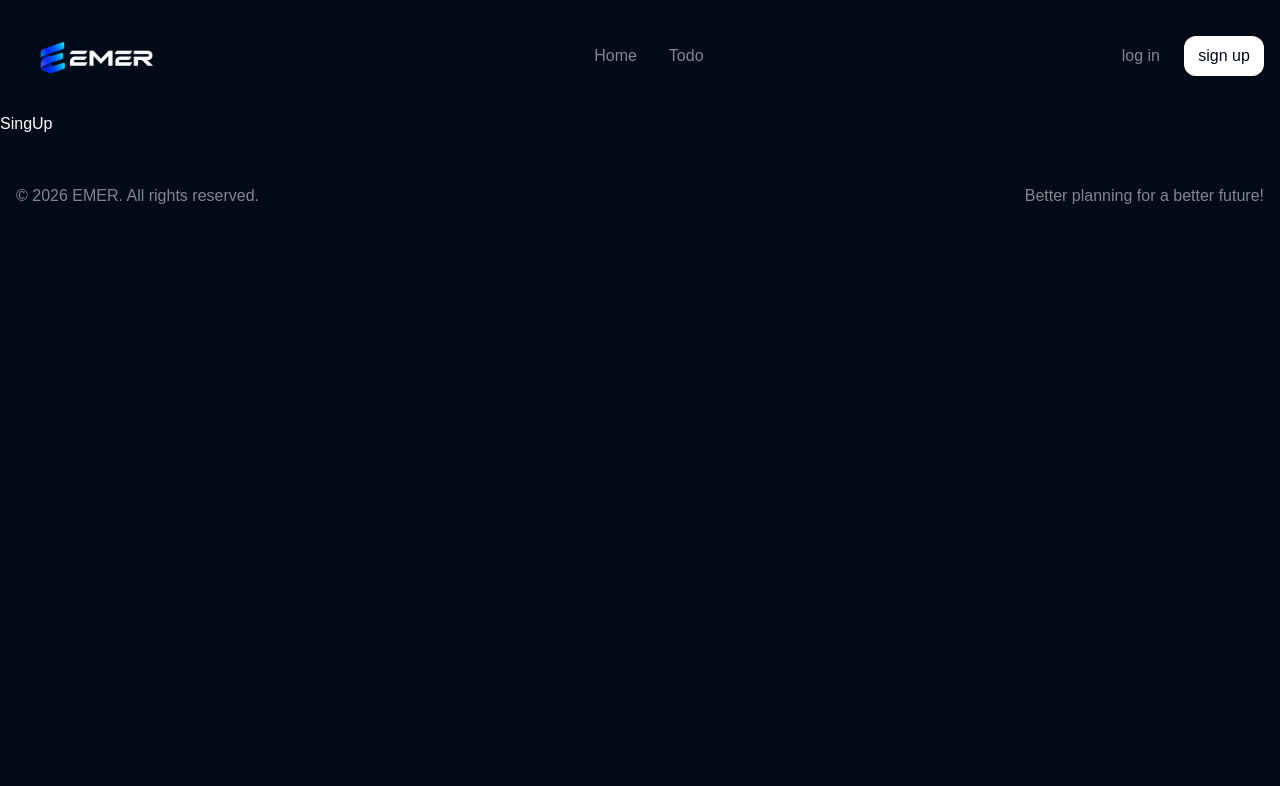
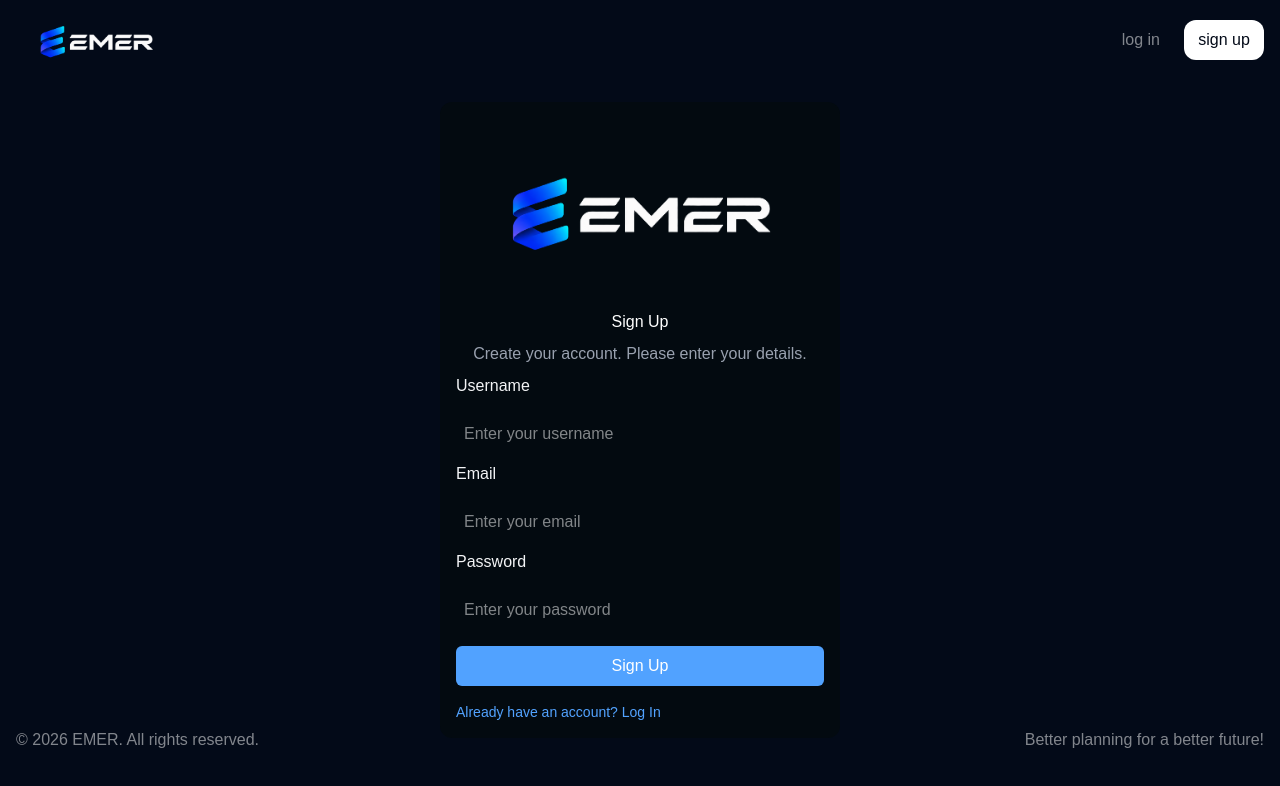
Before and after one commit to ErnestMakarov/emer, a React (Vite) app in the folder frontend/: page /signup in a window 1280 px wide. Shown: the top 786 px of the page. Built offline with nearby package versions, Linux system fonts and the light colour scheme.

Commit message:
login and singup

```diff
--- a/frontend/src/components/layout/Header.tsx
+++ b/frontend/src/components/layout/Header.tsx
@@ -14,19 +14,10 @@ export default function Header() {
 
   return (
     <>
-    <header className="p-4 flex justify-between items-center">
+    <header className="p-4 flex justify-between items-center h-20">
         <NavLink to='/' className="text-lg font-bold">
           <img className='w-40' src="/logo.png" alt="EMER" />
         </NavLink>
-
-        <div className="md:flex gap-8 hidden opacity-50">
-          <NavLink to='/' className="hover:underline">
-            Home
-          </NavLink>
-          <NavLink to='/todo' className="hover:underline">
-            Todo
-          </NavLink>
-        </div>
 
         <div className="flex gap-6 items-center">
 
--- a/frontend/src/pages/LogIn/LogIn.tsx
+++ b/frontend/src/pages/LogIn/LogIn.tsx
@@ -3,22 +3,25 @@ import { NavLink } from 'react-router'
 export default function LogIn() {
   return (
     <section className="h-[calc(100vh-200px)] flex items-center justify-center">
-        <div className="bg-gray-800 p-4 rounded-xl max-w-[400px] mx-auto mt-20 flex flex-col gap-2">
+        <div className="shadow-cyan-500/50 bg-[#030A10] p-4 rounded-xl max-w-[400px] mx-auto mt-20 flex flex-col gap-2">
+          <img src="/logo.png" alt="EMER" />
             <p className="text-white text-center ">Log In</p>
             <p className="text-gray-400 text-center">
                 Welcome back! Please enter your details.
             </p>
-            <input type="text"  placeholder="Username" className="w-full p-2 rounded-md mt-2" />
-            <input type="password"  placeholder="Password" className="w-full p-2 rounded-md mt-2" />
+            <p className="text-gray-100">Username</p>
+            <input type="text"  placeholder="Enter your username" className="w-full p-2 rounded-md mt-2" />
+            <p className="text-gray-100">Password</p>
+            <input type="password"  placeholder="Enter your password" className="w-full p-2 rounded-md mt-2" />
+            <button className="bg-blue-400 text-white w-full p-2 rounded-md mt-2 hover:bg-blue-500 cursor-pointer">
+                Log In
+            </button>
             <NavLink to='/signup' className="text-blue-400 hover:underline text-sm mt-2">
                 Don't have an account? Sign Up
             </NavLink>
             <a href="" className="text-blue-400 hover:underline text-sm mt-2">
                 Forgot Password?
             </a>
-            <button className="bg-blue-400 text-white w-full p-2 rounded-md mt-2 hover:bg-blue-500 cursor-pointer">
-                Log In
-            </button>
         </div>
     </section>
   )
--- a/frontend/src/pages/SingUp/SingUp.tsx
+++ b/frontend/src/pages/SingUp/SingUp.tsx
@@ -1,5 +1,27 @@
+import { NavLink } from "react-router";
+
 export default function SingUp() {
   return (
-    <section>SingUp</section>
+    <section className="h-[calc(100vh-200px)] flex items-center justify-center">
+        <div className="shadow-cyan-500/50 bg-[#030A10] p-4 rounded-xl max-w-[400px] mx-auto mt-20 flex flex-col gap-2">
+          <img src="/logo.png" alt="EMER" />
+            <p className="text-white text-center ">Sign Up</p>
+            <p className="text-gray-400 text-center">
+                Create your account. Please enter your details.
+            </p>
+            <p className="text-gray-100">Username</p>
+            <input type="text"  placeholder="Enter your username" className="w-full p-2 rounded-md mt-2" />
+            <p className="text-gray-100">Email</p>
+            <input type="email"  placeholder="Enter your email" className="w-full p-2 rounded-md mt-2" />
+            <p className="text-gray-100">Password</p>
+            <input type="password"  placeholder="Enter your password" className="w-full p-2 rounded-md mt-2" />
+            <button className="bg-blue-400 text-white w-full p-2 rounded-md mt-2 hover:bg-blue-500 cursor-pointer">
+                Sign Up
+            </button>
+            <NavLink to='/login' className="text-blue-400 hover:underline text-sm mt-2">
+                Already have an account? Log In
+            </NavLink>
+        </div>
+    </section>
   )
 }
```
